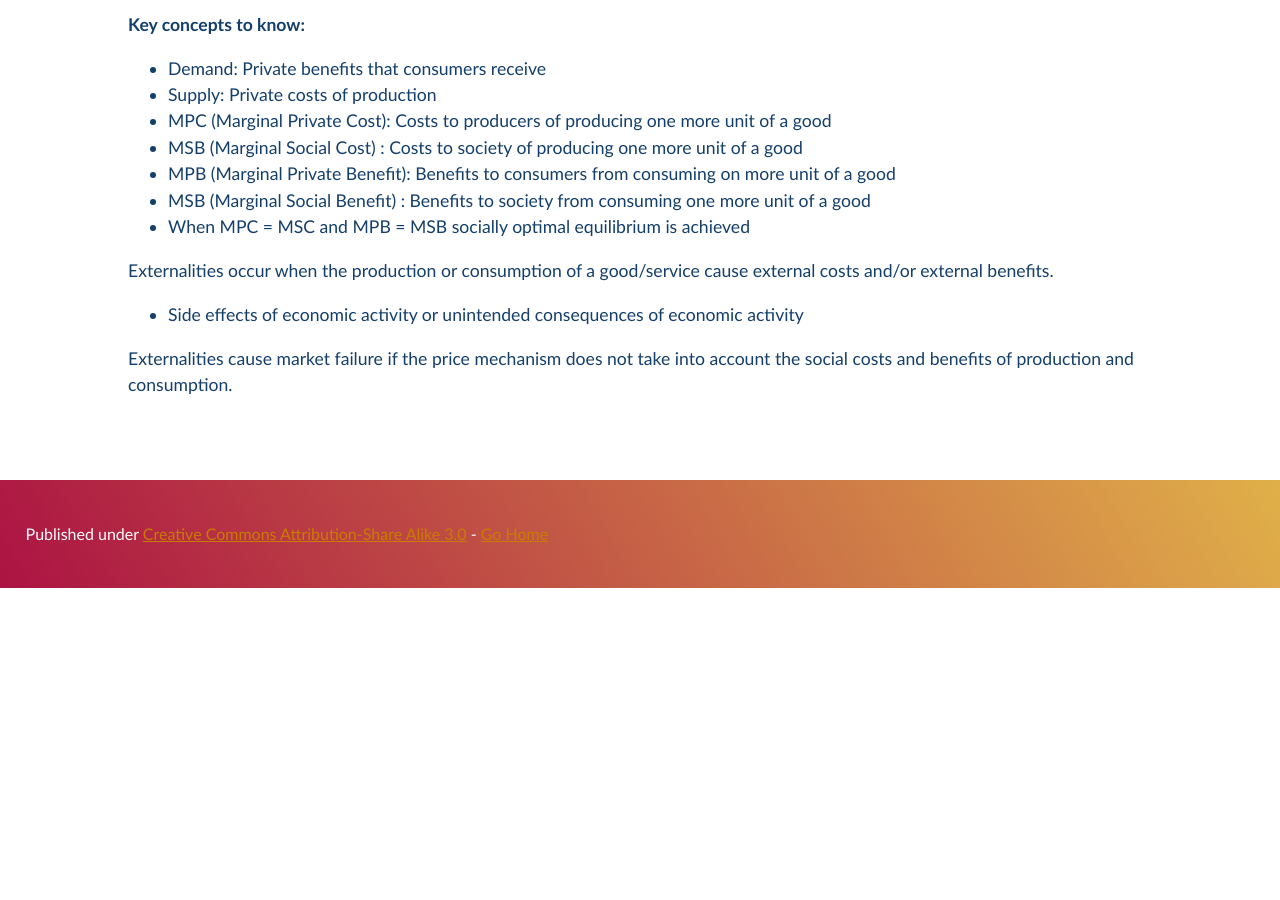
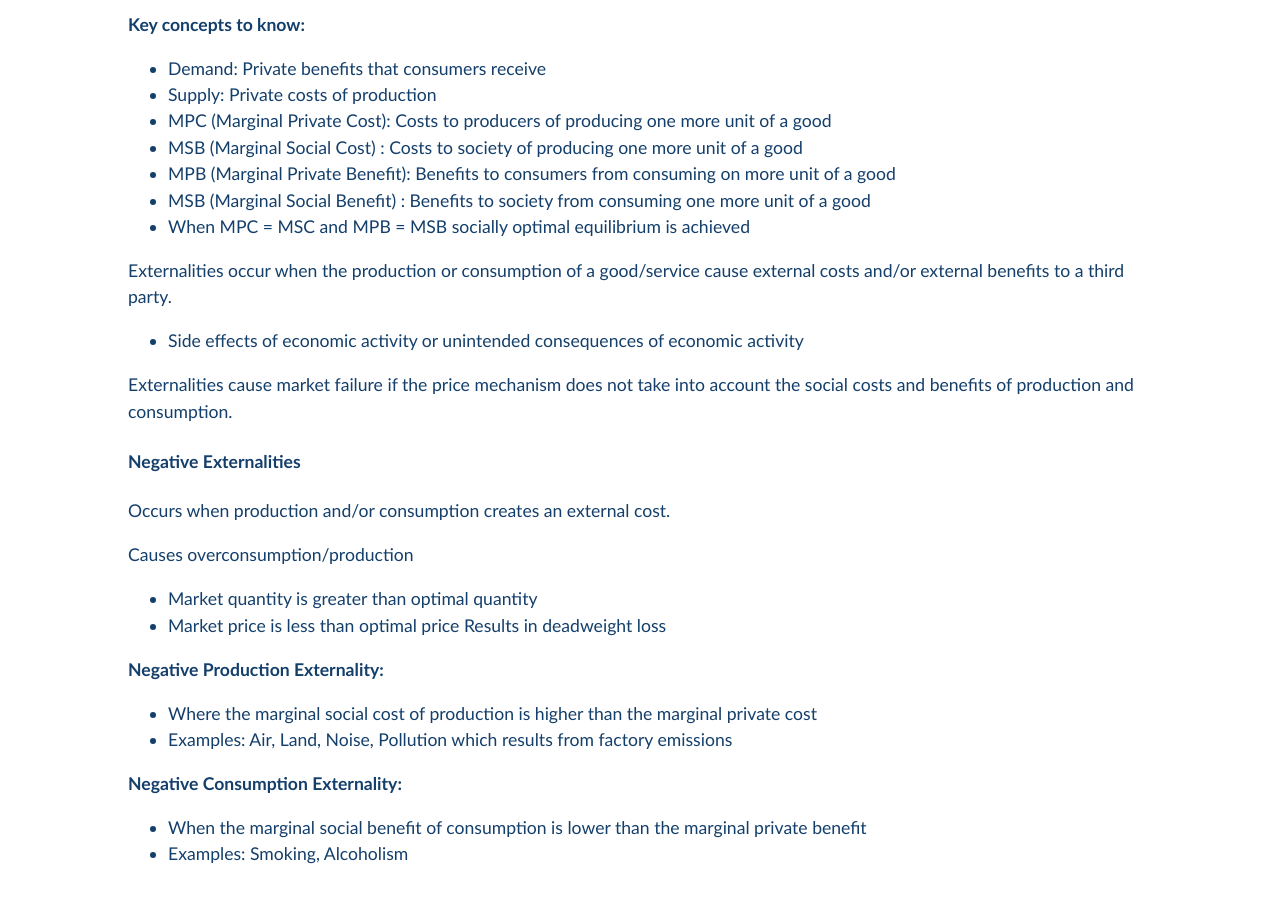
Before and after one commit to Pi-thagoras/the-chicken-pen, a Jekyll site: the page built from Market-Failure.md, in a window 1280 px wide and 900 px high, scrolled down 1931 px. Built offline with Jekyll 4.4.1, drawn with Linux system fonts in a browser that asks for light colours; before the commit the page ends 2519 px from its top, so only the background shows below that.

Commit message:
vault backup: 2023-04-27 10:17:47

```diff
--- a/Market-Failure.md
+++ b/Market-Failure.md
@@ -70,7 +70,25 @@ Merit and Demerit goods are both Private goods as they are both rivalry and excl
 -   MSB (Marginal Social Benefit) : Benefits to society from consuming one more unit of a good
 -   When MPC = MSC and MPB = MSB socially optimal equilibrium is achieved
 
-Externalities occur when the production or consumption of a good/service cause external costs and/or external benefits.
+Externalities occur when the production or consumption of a good/service cause external costs and/or external benefits to a third party.
 -   Side effects of economic activity or unintended consequences of economic activity
 
 Externalities cause market failure if the price mechanism does not take into account the social costs and benefits of production and consumption.
+
+
+#### Negative Externalities
+
+Occurs when production and/or consumption creates an external cost.
+
+Causes overconsumption/production
+-   Market quantity is greater than optimal quantity
+-   Market price is less than optimal price
+Results in deadweight loss
+
+**Negative Production Externality:**
+-   Where the marginal social cost of production is higher than the marginal private cost
+-   Examples: Air, Land, Noise, Pollution which results from factory emissions
+
+**Negative Consumption Externality:**
+-   When the marginal social benefit of consumption is lower than the marginal private benefit
+-   Examples: Smoking, Alcoholism
```
Also changed, not shown: The-Town.md (+1 -1 lines), .obsidian/workspace.json.
